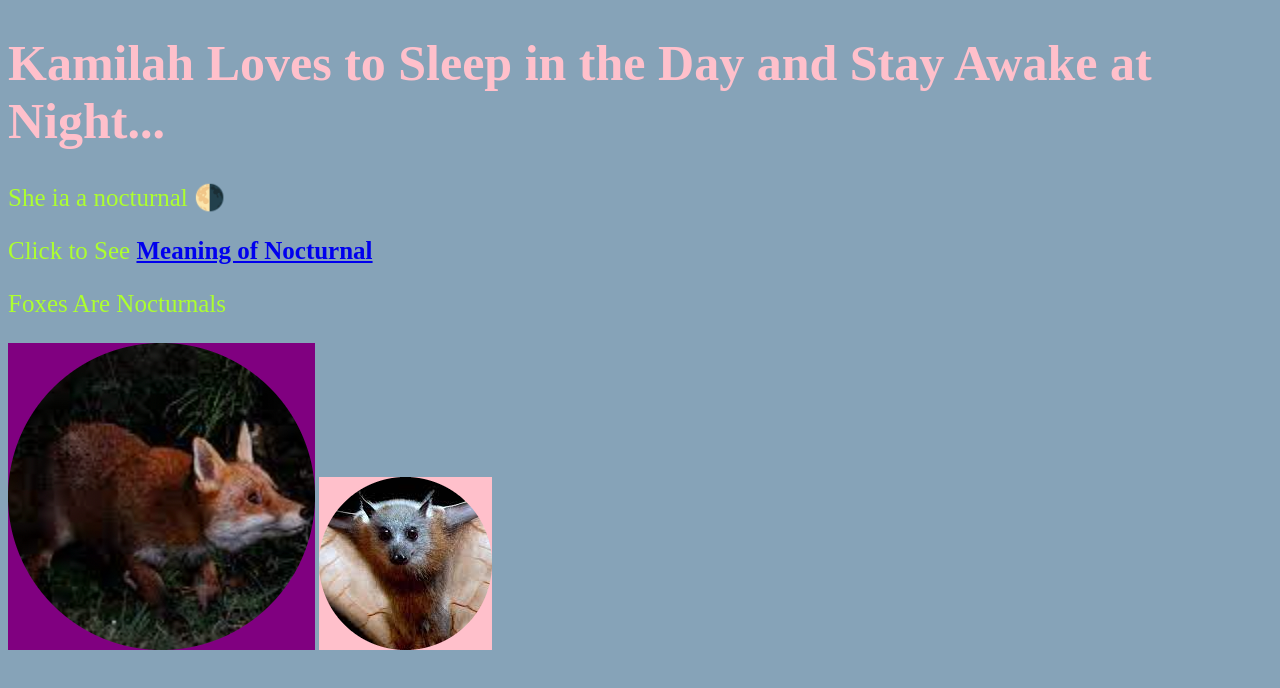
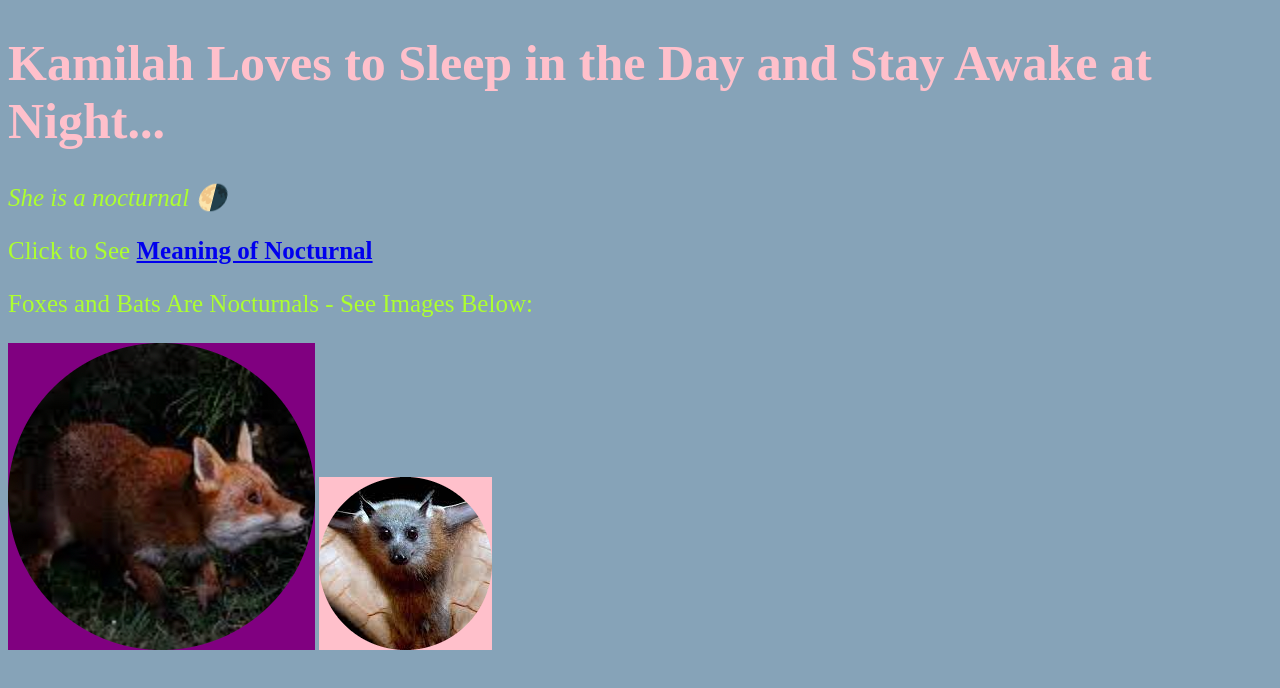
Before and after one commit to Eroje/kay, a plain HTML site: page index.html in a window 1280 px wide. Drawn offline with Linux system fonts and the light colour scheme.

Commit message:
Update index.html

```diff
--- a/index.html
+++ b/index.html
@@ -9,9 +9,9 @@
 
 <body>
   <h1>Kamilah Loves to Sleep in the Day and Stay Awake at Night...</h1>
-  <p>She ia a nocturnal 🌗</p>
+  <p><em>She is a nocturnal 🌗</em></p>
   <p>Click to See <strong><a href="https://www.merriam-webster.com/dictionary/nocturnal">Meaning of Nocturnal</a></strong></p>
-  <p>Foxes Are Nocturnals</p>
+  <p>Foxes and Bats Are Nocturnals - See Images Below:</p>
   <img class="foxes" src="fox-modified.png" alt="fox-img">
   <img class="bats" src="bat-modified.png" alt="fox-img">
 
```
